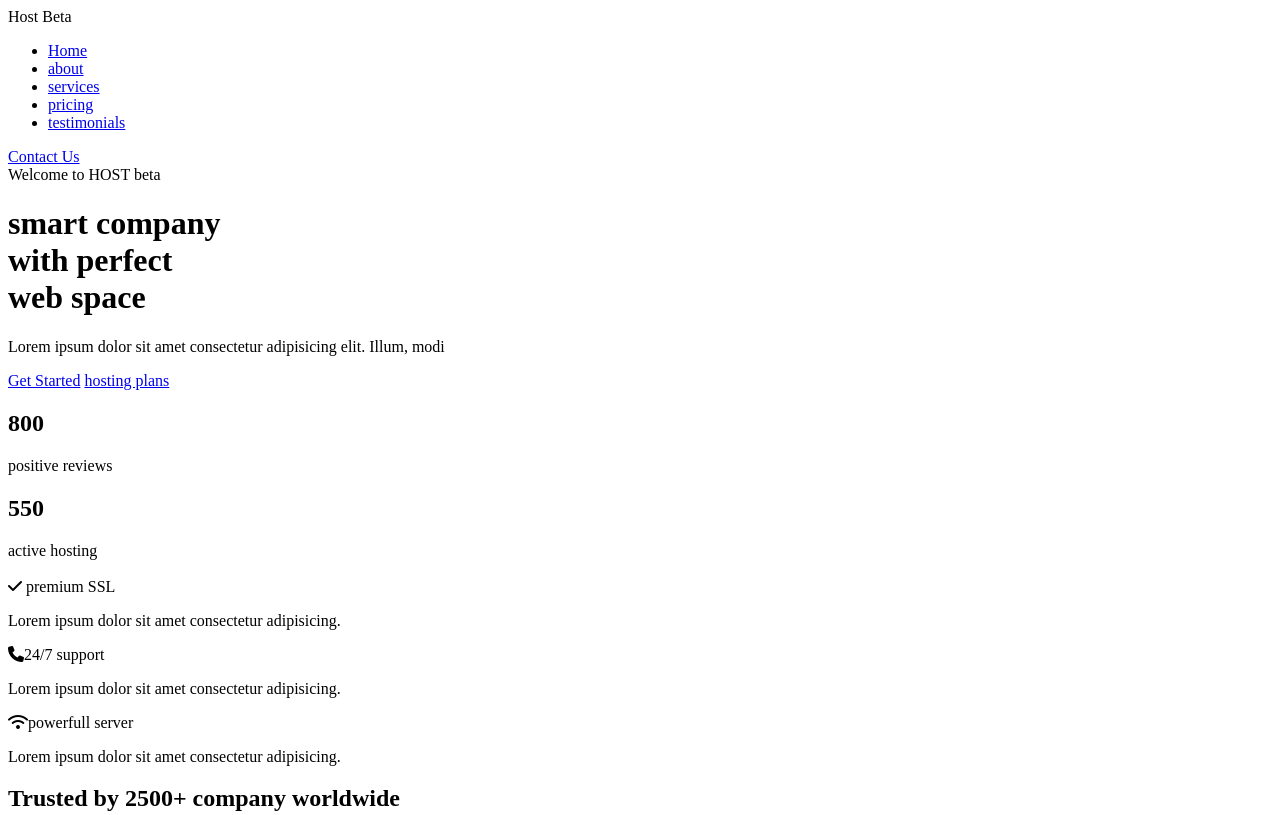
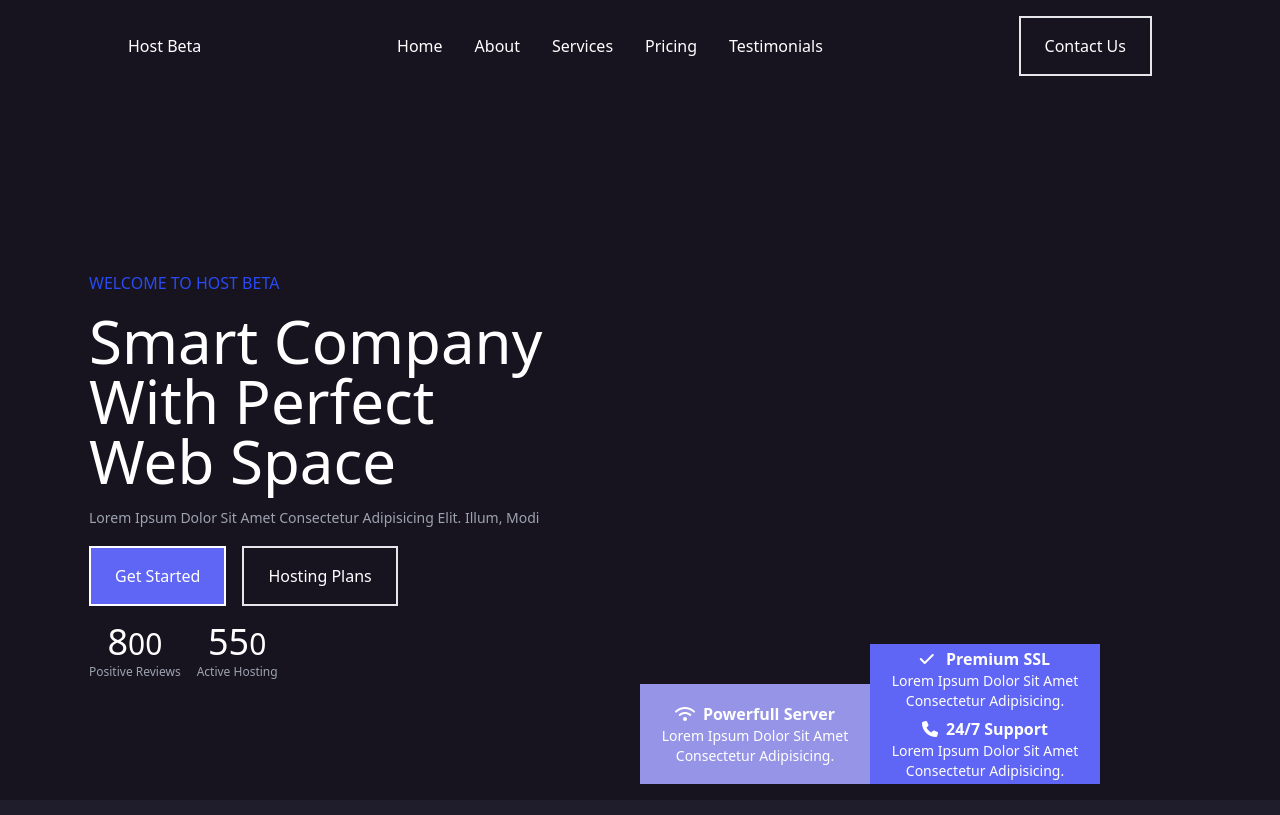
Before and after one commit to pilentboy/Host-Service, a website: page index.html in a window 1280 px wide. Shown: the top 815 px of the page. Drawn offline with Linux system fonts and the light colour scheme; the site is published under a folder, as on GitHub Pages, so addresses that start at the root find nothing.

Commit message:
fix script and css src

```diff
--- a/index.html
+++ b/index.html
@@ -13,10 +13,10 @@
     />
 
     <!-- jquery-->
-    <script src="./public/script/jquery-3.7.0.min.js"></script>
+    <script src="public/script/jquery-3.7.0.min.js"></script>
 
     <!-- tailwind output css file -->
-    <link rel="stylesheet" href="/public/css/style.css" />
+    <link rel="stylesheet" href="public/css/style.css" />
   </head>
 
   <body class="overflow-x-hidden bg-primary ">
```
